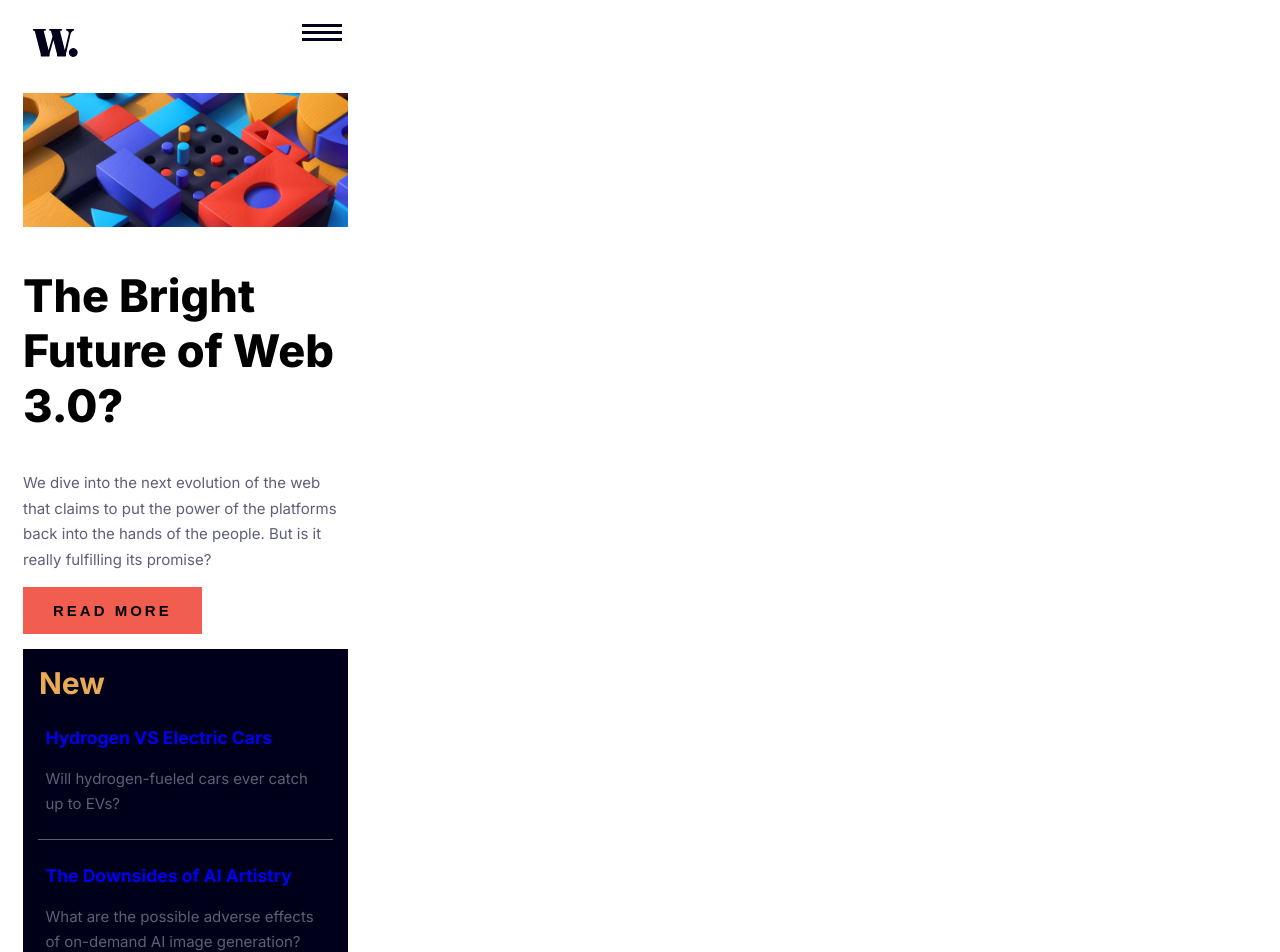
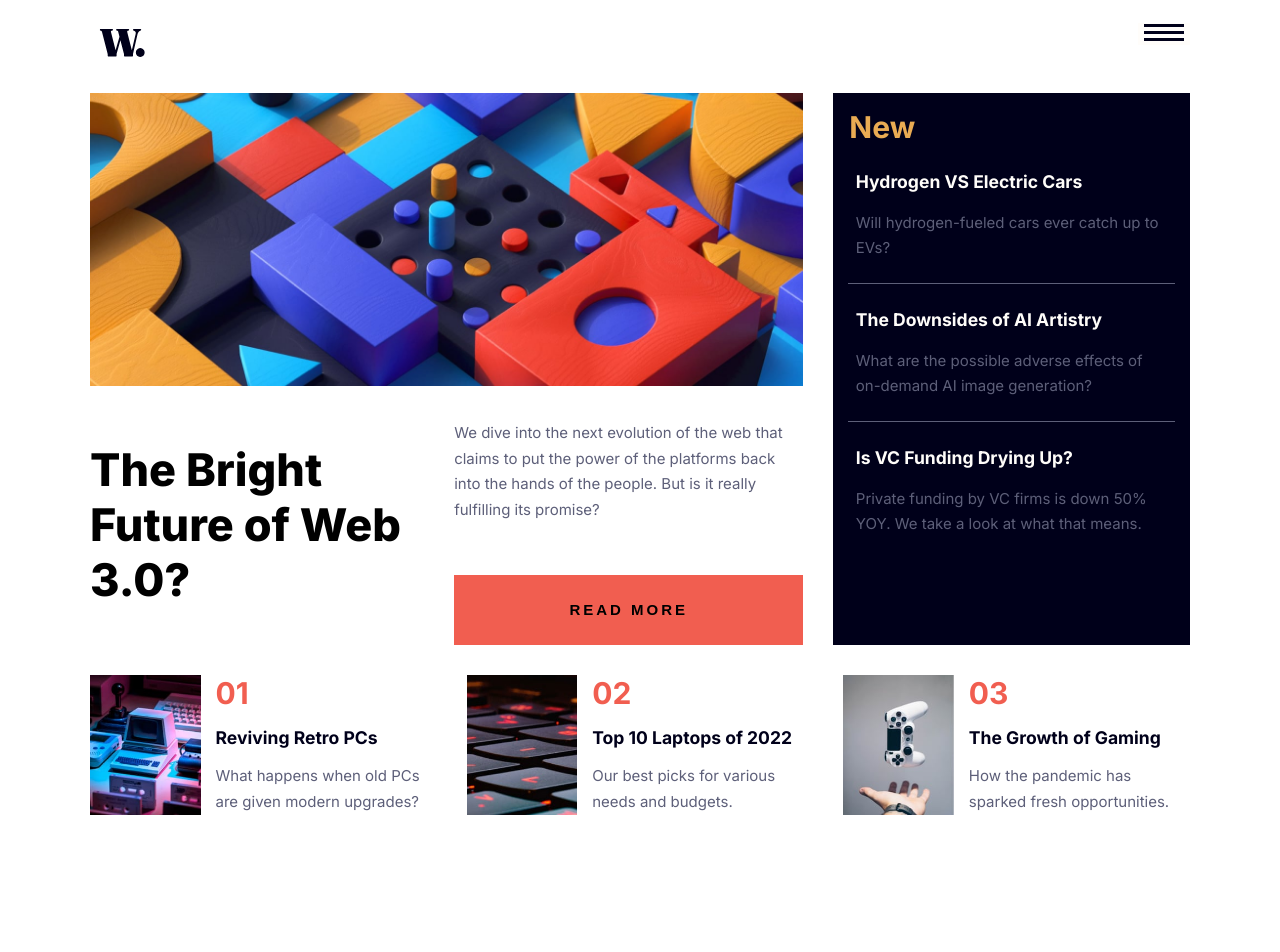
Before and after one commit to VuDucTriJoseph/251008-news-homepage, a React (Vite) app: page / in a window 1280 px wide. Shown: the top 952 px of the page. After the commit the page ends 838 px from the top, so only its background shows below. Built offline with nearby package versions, Linux system fonts and the light colour scheme.

Commit message:
styling 90%

```diff
--- a/components/artical.jsx
+++ b/components/artical.jsx
@@ -3,10 +3,11 @@ function Artical({ articalData }) {
     <article>
       <img src={articalData.imgLink} alt={`image for ${articalData.title}`} />
       <h2>{articalData.order}</h2>
+
       <h3>
         <a href="#">{articalData.title}</a>
-        <p>{articalData.interpret}</p>
       </h3>
+      <p>{articalData.interpret}</p>
     </article>
   );
 }
--- a/src/index.css
+++ b/src/index.css
@@ -4,14 +4,18 @@
 }
 body {
   min-width: 100vh;
+  display: flex;
+  flex-direction: column;
+  align-items: center;
+  justify-content: center;
 }
 .app {
   /* position: relative; */
   width: 325px;
-  display: flex;
-  flex-direction: column;
+  display: grid;
+  /* flex-direction: column;
   align-items: center;
-  justify-content: center;
+  justify-content: center; */
   gap: 2rem;
   padding: 1rem;
 }
@@ -21,7 +25,13 @@ p {
 }
 a {
   text-decoration: none;
+  cursor: pointer;
+  color: hsl(240, 100%, 5%);
 }
+a:hover {
+  color: hsl(5, 85%, 63%);
+}
+
 .menu-bar {
   position: relative;
   z-index: 4;
@@ -76,7 +86,7 @@ a {
 section {
   width: 100%;
   display: grid;
-  gap: 1rem;
+  gap: 4rem;
   /* position: relative; */
 }
 
@@ -141,6 +151,45 @@ tbody td:first-child {
 tbody td:last-child {
   border-right: none;
 }
+tbody td h3 a {
+  color: hsl(36, 100%, 99%);
+}
+tbody td h3 a:hover {
+  color: hsl(35, 77%, 62%);
+}
+
+.articals {
+  display: grid;
+  gap: 2rem;
+}
+article {
+  display: grid;
+  grid-template-areas:
+    "image order"
+    "image titile"
+    "image interpret";
+  grid-template-columns: 1fr 2fr;
+  gap: 1rem;
+}
+article img {
+  grid-area: image;
+  width: 100%;
+}
+article h2 {
+  grid-area: order;
+  margin: 0;
+  font-size: 2rem;
+  font-weight: 700;
+  color: hsl(5, 85%, 63%);
+}
+article h3 {
+  grid-area: titile;
+  margin: 0;
+}
+article p {
+  grid-area: interpret;
+  margin: 0;
+}
 
 .show {
   background-color: hsl(36, 100%, 99%);
@@ -148,3 +197,45 @@ tbody td:last-child {
 .open {
   display: none;
 }
+
+@media (min-width: 1200px) {
+  .app {
+    width: 1100px;
+  }
+  .overlay {
+    display: none;
+    z-index: -1;
+  }
+  section {
+    grid-template-areas:
+      "fistNew news"
+      "artical artical";
+    grid-template-columns: 2fr 1fr;
+    gap: 2rem;
+  }
+  .first-new {
+    display: grid;
+    grid-template-areas:
+      "pic pic"
+      "tile des"
+      "tile but";
+    grid-template-columns: 1fr 1fr;
+    gap: 1rem;
+  }
+  .first-new picture {
+    grid-area: pic;
+  }
+  .first-new h1 {
+    grid-area: tile;
+  }
+  .first-new p {
+    grid-area: des;
+  }
+  .first-new button {
+    grid-area: but;
+  }
+  .articals {
+    grid-area: artical;
+    grid-template-columns: 1fr 1fr 1fr;
+  }
+}
```
